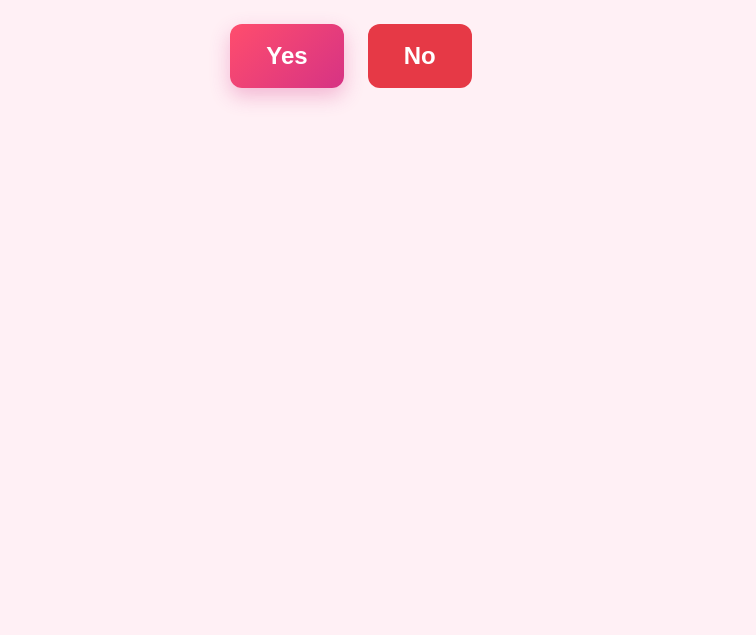
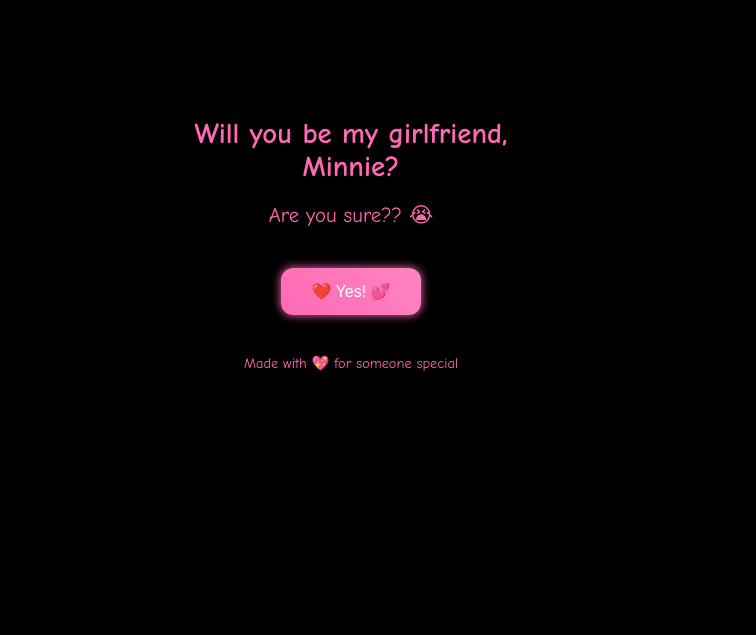
Before and after one commit to SingasonSimon/prop, a plain HTML site: page index.html in a window 1280 px wide. Shown: the part 165-800 px from the top of the page, without its empty margins (289-1045 px from the left). Drawn offline with Linux system fonts and the light colour scheme.

Commit message:
Update index.html

```diff
--- a/index.html
+++ b/index.html
@@ -2,62 +2,225 @@
 <html lang="en">
 <head>
   <meta charset="UTF-8" />
-  <title>Be My Girlfriend</title>
-  <meta name="viewport" content="width=device-width, initial-scale=1" />
+  <meta name="viewport" content="width=device-width, initial-scale=1.0"/>
+  <title>Will You Be My Girlfriend?</title>
   <style>
     body {
-      font-family: 'Segoe UI', sans-serif;
-      background: #fff0f5;
+      margin: 0;
+      padding: 0;
+      font-family: 'Comic Sans MS', cursive, sans-serif;
+      background: #000;
+      color: #ffb6c1;
+      display: flex;
+      justify-content: center;
+      align-items: center;
+      height: 100vh;
+      overflow: hidden;
+      position: relative;
+    }
+
+    .card {
       text-align: center;
-      padding: 50px;
+      padding: 30px;
+      max-width: 90%;
+      width: 400px;
+      border-radius: 20px;
+      z-index: 2;
     }
 
     h1 {
-      color: #d63384;
-      font-size: 2.8em;
-      margin-bottom: 40px;
+      font-size: 1.8rem;
+      margin-bottom: 20px;
+      color: #ff69b4;
+      transition: opacity 0.6s ease-in-out;
     }
 
-    .valentine-button {
-      display: inline-block;
-      padding: 18px 36px;
-      font-size: 1.5em;
-      font-weight: 600;
-      color: #fff;
-      background: linear-gradient(135deg, #ff4d6d, #d63384);
+    .changing-message {
+      font-size: 1.3rem;
+      min-height: 40px;
+      margin-bottom: 25px;
+      transition: opacity 0.5s ease-in-out;
+      color: #ff69b4;
+    }
+
+    .btn-container {
+      display: flex;
+      flex-direction: column;
+      gap: 20px;
+      align-items: center;
+    }
+
+    button {
+      padding: 14px 30px;
+      font-size: 1rem;
       border: none;
       border-radius: 12px;
       cursor: pointer;
-      box-shadow: 0 8px 20px rgba(214, 51, 132, 0.3);
-      transition: all 0.3s ease;
+      transition: transform 0.3s ease, box-shadow 0.3s;
     }
 
-    .valentine-button:hover {
-      transform: scale(1.05);
-      box-shadow: 0 12px 24px rgba(214, 51, 132, 0.5);
+    #yesBtn {
+      background: linear-gradient(45deg, #ff69b4, #ff85c1);
+      color: white;
+      box-shadow: 0 0 10px #ff69b4;
     }
 
-    .no-button {
-      background: #e63946;
-      color: #fff;
-      padding: 18px 36px;
-      font-size: 1.5em;
+    #yesBtn:hover {
+      transform: scale(1.1);
+      box-shadow: 0 0 15px #ff85c1;
+    }
+
+    #noBtn {
+      background: #ff4d4d;
+      color: white;
+      position: absolute; /* Keep this */
+      /* Removed top, left, and transform for initial centering */
+      padding: 14px 30px;
+      font-size: 1rem;
       border: none;
       border-radius: 12px;
-      font-weight: 600;
-      margin-left: 20px;
       cursor: pointer;
-      transition: background 0.3s ease;
+      z-index: 1;
     }
 
-    .no-button:hover {
-      background: #c82333;
+    .footer {
+      text-align: center;
+      margin-top: 40px;
+      font-size: 0.9rem;
+      color: #ff69b4;
+    }
+
+    .hearts {
+      position: fixed;
+      top: 0;
+      left: 0;
+      width: 100%;
+      height: 100%;
+      pointer-events: none;
+      overflow: hidden;
+      z-index: 0;
+    }
+
+    .heart {
+      position: absolute;
+      width: 20px;
+      height: 20px;
+      background: url('https://emoji.gg/assets/emoji/2725-pink-heart.png') no-repeat center/cover;
+      animation: float 8s infinite ease-in-out;
+    }
+
+    @keyframes float {
+      0% { transform: translateY(100vh); opacity: 0; }
+      50% { opacity: 1; }
+      100% { transform: translateY(-10vh); opacity: 0; }
     }
   </style>
 </head>
 <body>
-  <h1>Will you be my girlfriend? ❤️</h1>
-  <button class="valentine-button" onclick="alert('Yaaay! I love you! 🥰💘')">Yes</button>
-  <button class="no-button" onclick="alert('Too late! You have no choice 😎')">No</button>
+  <div class="card">
+    <h1 id="questionText">Will you be my girlfriend, Minnie?</h1>
+    <div id="messageBox" class="changing-message"></div>
+
+    <div class="btn-container">
+      <button id="yesBtn">❤️ Yes! 💕</button>
+    </div>
+
+    <div class="footer">Made with 💖 for someone special</div>
+  </div>
+
+  <button id="noBtn">No 😢</button>
+
+  <div class="hearts" id="hearts"></div>
+
+  <script>
+    const yesBtn = document.getElementById('yesBtn');
+    const noBtn = document.getElementById('noBtn');
+    const hearts = document.getElementById('hearts');
+    const messageBox = document.getElementById('messageBox');
+    const questionText = document.getElementById('questionText');
+
+    const messages = [
+      "Are you sure?? 😭",
+      "Please reconsider 😭💔",
+      "You’d break my heart 🫠",
+      "You're my only choice! 😩",
+      "You're the one, Minnie 🥺",
+      "Love has no escape 💘",
+      "You can’t resist this charm 😉",
+      "I'll keep asking! 💌",
+      "You're the goal of my heart ⚽❤️",
+      "Only one choice left 👀",
+      "System error 🥹 Accepting is mandatory 💯"
+    ];
+
+    let msgIndex = 0;
+
+    function moveNoBtnAndChangeMessage() {
+      // Ensure any existing transform is cleared so top/left can take full effect
+      noBtn.style.transform = "none";
+
+      const yesRect = yesBtn.getBoundingClientRect();
+      const maxX = window.innerWidth - noBtn.offsetWidth;
+      const maxY = window.innerHeight - noBtn.offsetHeight;
+      const safeDistance = 100; // Minimum distance from the Yes button
+
+      let x, y;
+
+      do {
+        x = Math.random() * maxX;
+        y = Math.random() * maxY;
+      } while (
+        // Check if the generated position makes the 'No' button too close to 'Yes'
+        x < yesRect.right + safeDistance &&
+        x + noBtn.offsetWidth > yesRect.left - safeDistance &&
+        y < yesRect.bottom + safeDistance &&
+        y + noBtn.offsetHeight > yesRect.top - safeDistance
+      );
+
+      noBtn.style.left = `${x}px`;
+      noBtn.style.top = `${y}px`;
+
+      messageBox.textContent = messages[msgIndex % messages.length];
+      msgIndex++;
+    }
+
+    // Event listeners for the "No" button
+    noBtn.addEventListener('mouseover', moveNoBtnAndChangeMessage);
+    noBtn.addEventListener('click', moveNoBtnAndChangeMessage);
+    noBtn.addEventListener('touchstart', (e) => {
+      e.preventDefault(); // Prevent scrolling on touch
+      moveNoBtnAndChangeMessage();
+    });
+
+    // Event listener for the "Yes" button
+    yesBtn.addEventListener('click', () => {
+      // Hide main elements
+      questionText.style.display = 'none';
+      yesBtn.style.display = 'none';
+      noBtn.style.display = 'none';
+
+      // Display the acceptance message
+      messageBox.innerHTML = `
+        Awww 💍 You made my day! ❤️<br><br>
+        You just became the muse behind my favorite line—<br>
+        my heart’s got a new rhythm. 💖🎶<br><br>
+        <strong>I love you ❤️</strong>
+      `;
+
+      // Create and animate hearts
+      for (let i = 0; i < 40; i++) {
+        const heart = document.createElement('div');
+        heart.classList.add('heart');
+        heart.style.left = Math.random() * 100 + 'vw'; // Random horizontal position
+        heart.style.animationDuration = 5 + Math.random() * 5 + 's'; // Random duration for varied speed
+        hearts.appendChild(heart);
+        setTimeout(() => heart.remove(), 10000); // Remove heart after its animation finishes
+      }
+    });
+
+    // Set initial position and message when the page loads
+    // This call also ensures the "No" button is placed randomly from the start
+    moveNoBtnAndChangeMessage();
+  </script>
 </body>
-</html>
+  </html>
```
